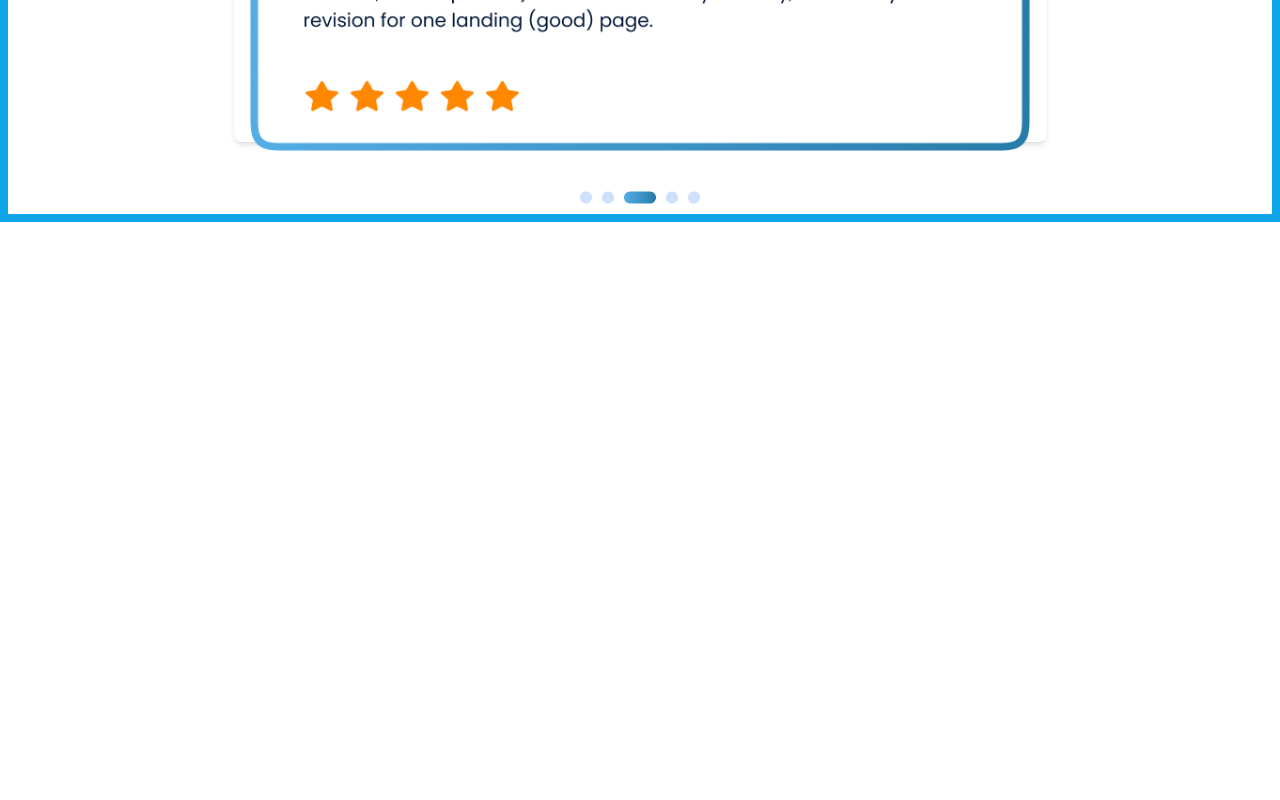
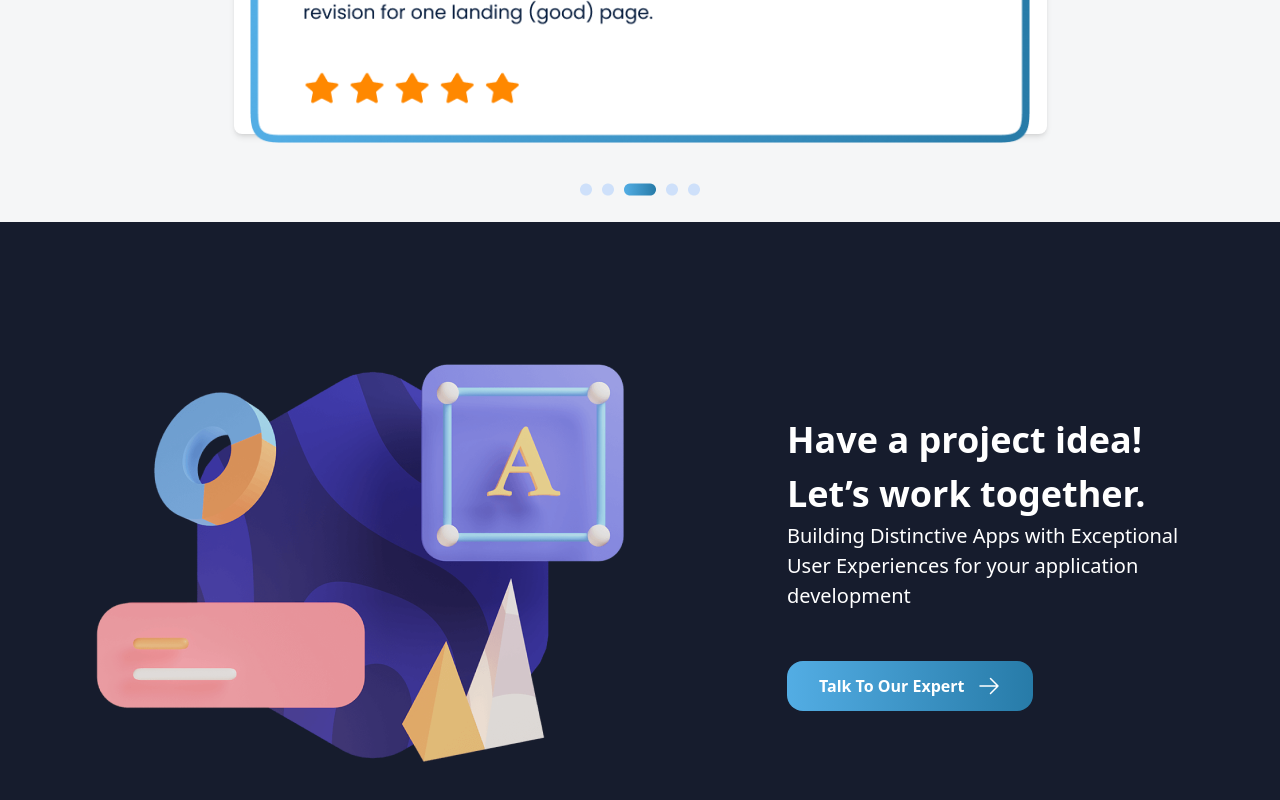
Before and after one commit to SanJeevKumar52/Veredawebsite, a React (Create React App) app: page / in a window 1280 px wide. Shown: the part 4573-5373 px from the top of the page. Before the commit the page ends 4795 px from the top, so only its background shows below. Built offline with nearby package versions, Linux system fonts and the light colour scheme.

Commit message:
Some moe addition done

```diff
--- a/src/components/Testimonial.jsx
+++ b/src/components/Testimonial.jsx
@@ -1,10 +1,11 @@
 import React from "react";
-import testimonial from '../assets/Testimonial.png'
-import pagination from '../assets/Pagination.png'
+import testimonial from "../assets/Testimonial.png";
+import pagination from "../assets/Pagination.png";
+import I902 from '../assets/902.png'
 const Testimonial = () => {
   return (
     <>
-      <div class="h-[948px] p-[100px_84px] gap-[70px]  border-8 border-sky-500 flex flex-col items-center justify-around text-center">
+      <div class="h-[948px] p-[100px_84px] gap-[70px]  bg-[#F5F6F7] flex flex-col items-center justify-around text-center">
         <div className=" h-[233px] max-w-[1272px]  gap-[16px] flex flex-col items-center justify-around text-center my-8">
           <h2 className="text-transparent bg-clip-text bg-gradient-to-r from-[#53ADE4] to-[#277BA8] text-[24px] lg:text-[36px] font-semibold">
             Fueling Entrepreneurial Dreams with Tailored App
@@ -23,7 +24,30 @@ const Testimonial = () => {
           <img src={testimonial} alt="testimonial" />
           <img src={pagination} alt="pagination" />
         </div>
-
+      </div>
+      <div class="h-[680px] pt-[72px] pr-[80px] pb-[72px] pl-[80px] gap-[134px]  bg-[#161C2D] flex  items-center justify-around text-center">
+         <img className="w-[573px] h-[536] " src={I902} alt="I902" />
+         <div className="text-[white] w-[650px] text-left">
+            <p className="text-[36px] font-semibold">Have a project idea! Let’s work together.</p>
+            <p className="text-[20px] font-normal">Building Distinctive Apps with Exceptional User Experiences for your application development</p>
+            <button className="w-[248pxpx] h-[50px] mt-[50px] pl-[32px] pr-[32px] gap-[12px] font-bold flex justify-center items-center rounded-[1rem] text-[16px] bg-gradient-to-r from-[#53ADE4] to-[#277BA8] opacity-100">
+              Talk To Our Expert
+              <svg
+                xmlns="http://www.w3.org/2000/svg"
+                fill="none"
+                viewBox="0 0 24 24"
+                stroke-width="1.5"
+                stroke="currentColor"
+                class="size-6"
+              >
+                <path
+                  stroke-linecap="round"
+                  stroke-linejoin="round"
+                  d="M13.5 4.5 21 12m0 0-7.5 7.5M21 12H3"
+                />
+              </svg>
+            </button>
+         </div>
       </div>
     </>
   );
```
Also changed, not shown: src/assets/902.png (added).
